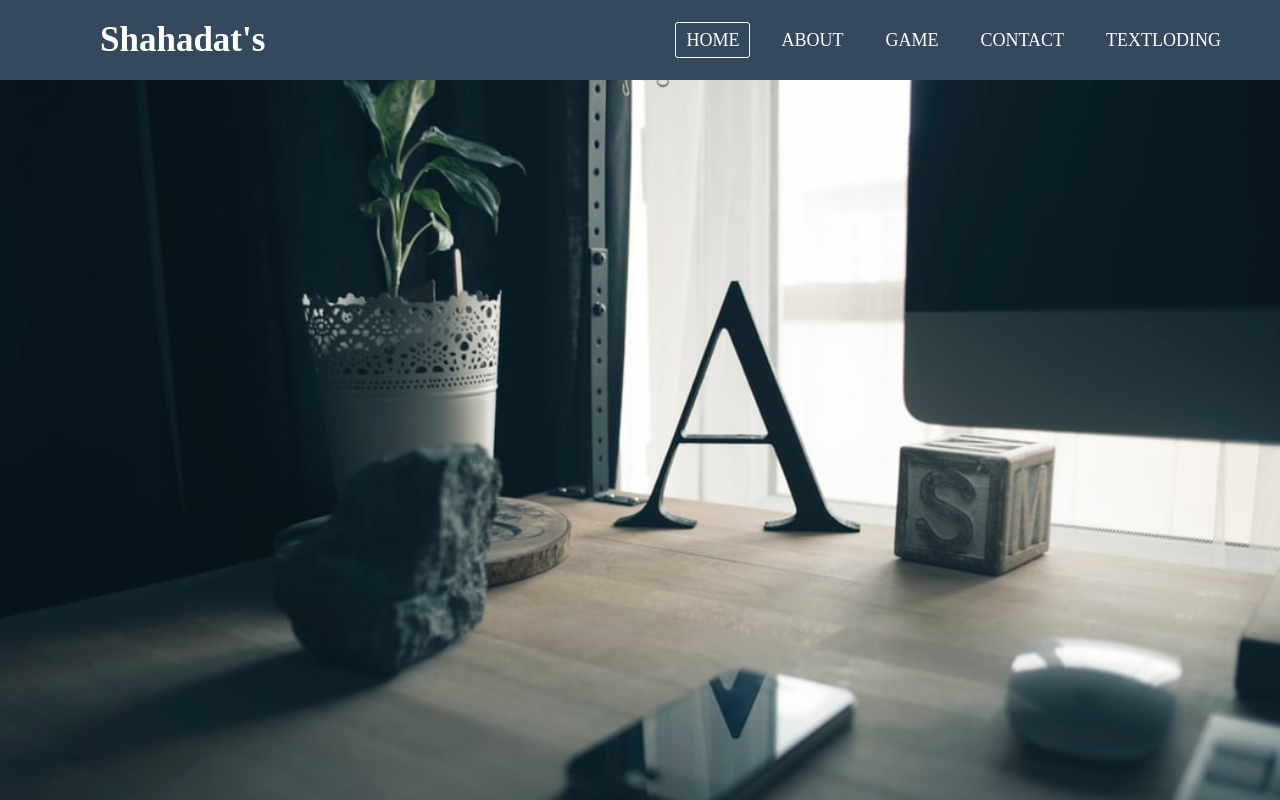
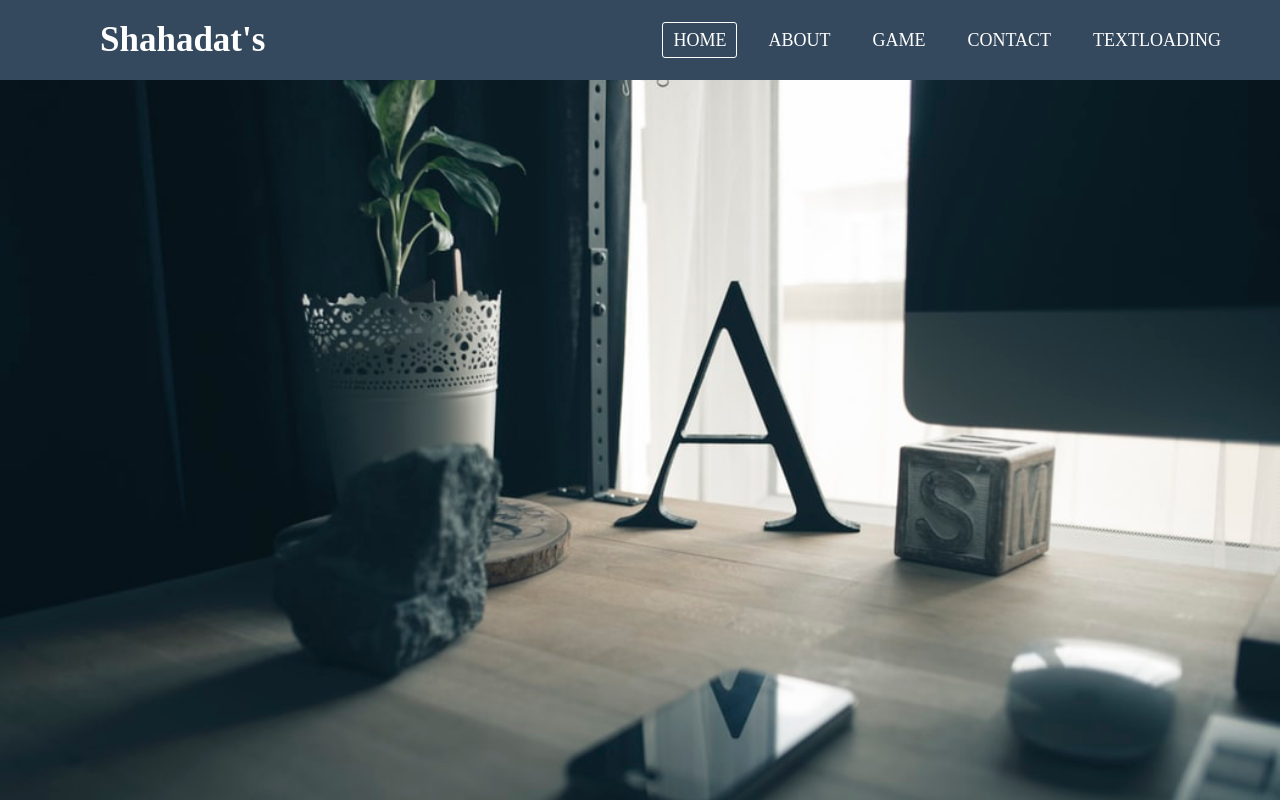
Before and after one commit to MdShahadatHossainbd/website, a plain HTML site: page index.html in a window 1280 px wide. Drawn offline with nearby package versions, Linux system fonts and the light colour scheme.

Commit message:
Update index.html

```diff
--- a/index.html
+++ b/index.html
@@ -24,7 +24,7 @@
         <li><a href="#">About</a></li>
         <li><a href="game.html">Game</a></li>
         <li><a href="contact.html">Contact</a></li>
-        <li><a href="textloding.html">TextLoding</a></li>
+        <li><a href="textloading.html">TextLoading</a></li>
       </ul>
       <label id="icon"><i class="fas fa-bars"></i></label>
     </nav>
```
